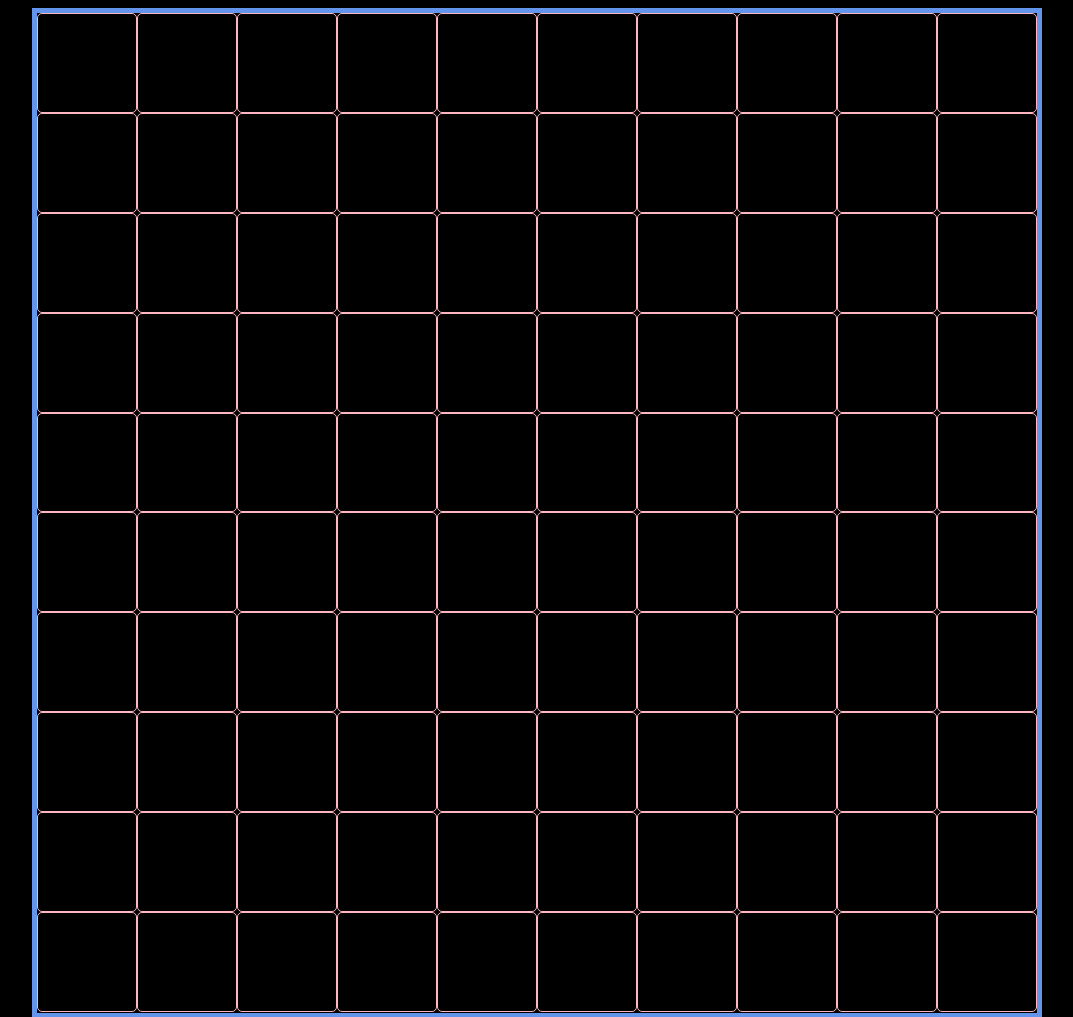
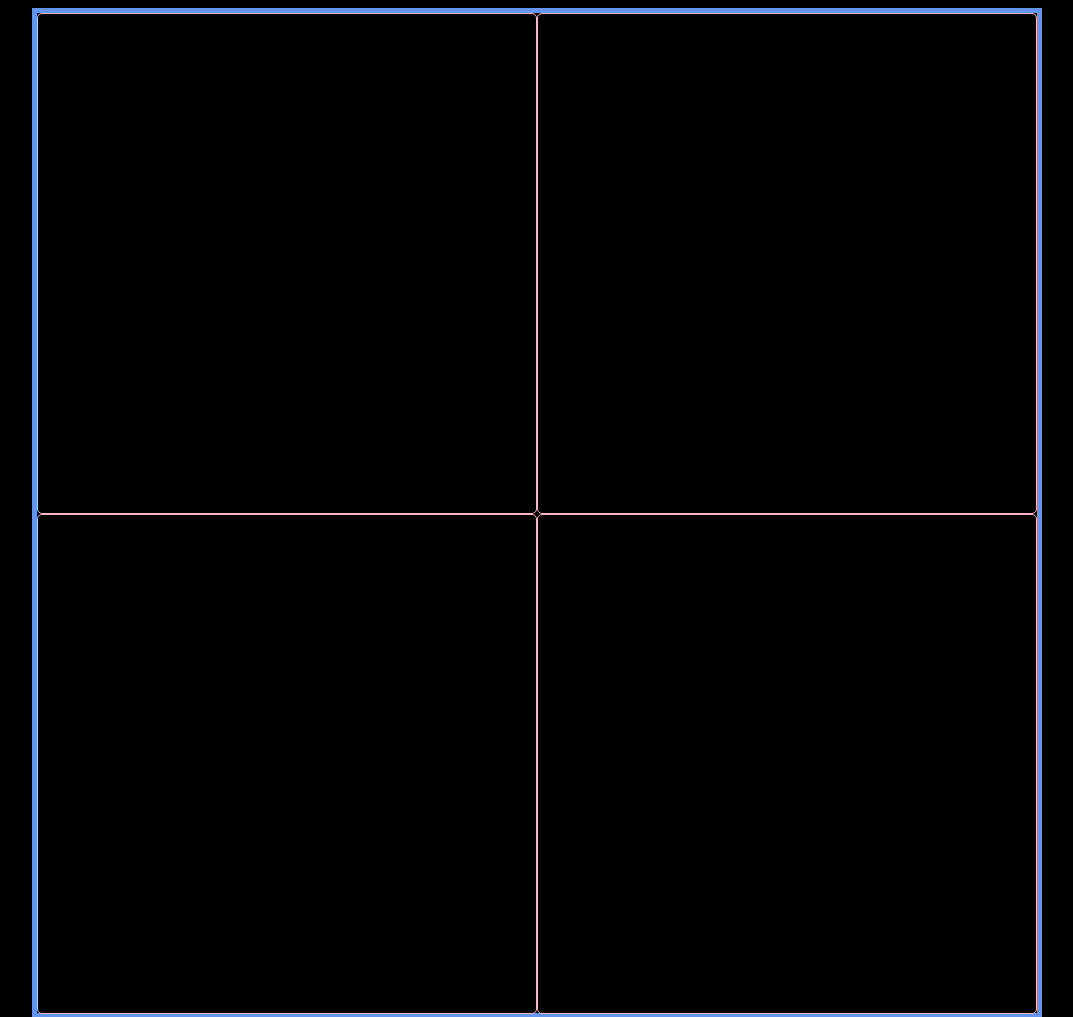
Before and after one commit to PedroHzd/Etch-A-Sketch, a plain HTML site: page index.html in a window 1280 px wide. Shown: the top 1017 px of the page, without its empty margins (103-1176 px from the left). Drawn offline with Linux system fonts and the light colour scheme.

Commit message:
I'm done

```diff
--- a/index.html
+++ b/index.html
@@ -13,24 +13,8 @@
             <div class="containerRow">
                 <div class="containerChildren"></div>
                 <div class="containerChildren"></div>
-                <div class="containerChildren"></div>
-                <div class="containerChildren"></div>
             </div>
             <div class="containerRow">
-                <div class="containerChildren"></div>
-                <div class="containerChildren"></div>
-                <div class="containerChildren"></div>
-                <div class="containerChildren"></div>
-            </div>
-            <div class="containerRow">
-                <div class="containerChildren"></div>
-                <div class="containerChildren"></div>
-                <div class="containerChildren"></div>
-                <div class="containerChildren"></div>
-            </div>
-            <div class="containerRow">
-                <div class="containerChildren"></div>
-                <div class="containerChildren"></div>
                 <div class="containerChildren"></div>
                 <div class="containerChildren"></div>
             </div>
--- a/main.js
+++ b/main.js
@@ -1,8 +1,6 @@
 const container = document.querySelector('.container'); // stays
 const refreshPage = document.querySelector('.refreshPage'); // stays
 const changeGridBtn = document.querySelector('.changeGrid'); // stays
-
-let numberUserWants = 5;
 
 let creatingNewRows = (numberOfRows) => {
     for (let i = 0; i < numberOfRows; i++) {
@@ -20,13 +18,11 @@ let creatingNewBlocks = (numberOfBlocks, indexOfContainerRow) => {
     }
 };
 
-// gets a random number from 0 - 255 (inclusive)
+// gets a random number from 0 - 255 (inclusive) for the rgb colors
 let getRandomNumber = () => Math.floor(Math.random() * (255 - 0 + 1) + 0);
 
 let calculateWidthHeight = (numberOfBlocks) => {
-    let widthAndHeight = 0;
-    widthAndHeight = (1000 - (numberOfBlocks + 1)) / numberOfBlocks;
-    return widthAndHeight;
+    return (1000 - (numberOfBlocks + 1)) / numberOfBlocks;
 };
 
 function changeColors() {
@@ -39,31 +35,17 @@ function changeColors() {
     });
 }
 
-refreshPage.addEventListener('click', () => {
-    window.location.reload();
-});
-
-//changes the global variable numberUserWants based on a prompt
-changeGridBtn.addEventListener('click', () => {
-    let checkForNumber = prompt("How many squares do you want on a row?");
-    if (checkForNumber <= 100 && checkForNumber > 0) {
-        numberUserWants = checkForNumber;
-    } else {
-        alert("That wasn't a positive number!");
-    }
-});
-
 function createNewGrid(totalRows) {
-    if (totalRows !== 4 && totalRows > 4) {
-        creatingNewRows(totalRows - 4);
+    if (totalRows > 2) {
+        creatingNewRows(totalRows - 2);
         let arrayOfRows = [...document.querySelectorAll(".containerRow")];
-        let newBlocks = totalRows - 4;
+        let newBlocks = totalRows - 2;
 
         for (let i = 0; i < totalRows; i++) {
             creatingNewBlocks(newBlocks, arrayOfRows[i]);
         }
 
-        for (let i = 4; i < (totalRows); i++) {
+        for (let i = 2; i < (totalRows); i++) {
             creatingNewBlocks((totalRows - newBlocks), arrayOfRows[i]);
         }
 
@@ -75,5 +57,25 @@ function createNewGrid(totalRows) {
     }
 }
 
-createNewGrid(10);
+refreshPage.addEventListener('click', () => {
+    window.location.reload();
+});
+
+changeGridBtn.addEventListener('mouseover', () => {
+    window.location.reload();
+})
+
+changeGridBtn.addEventListener('click', () => {
+    let checkForNumber = prompt("How many squares do you want on a row?");
+    let numberUserWants;
+
+    if (checkForNumber <= 100 && checkForNumber > 0) {
+        numberUserWants = parseInt(checkForNumber);
+        createNewGrid(numberUserWants);
+        changeColors();
+    } else {
+        alert("That wasn't a positive number!");
+    }
+});
+
 changeColors();
--- a/stylesheet.css
+++ b/stylesheet.css
@@ -20,8 +20,8 @@ body {
     border: 1px solid LightPink;
     border-radius: 5px;
     flex: 1;
-    max-width: 248.75px;
-    min-height: 248.75px;
+    max-width: 498.5px;
+    min-height: 498.5px;
 }
 
 .buttonContainer {
```
